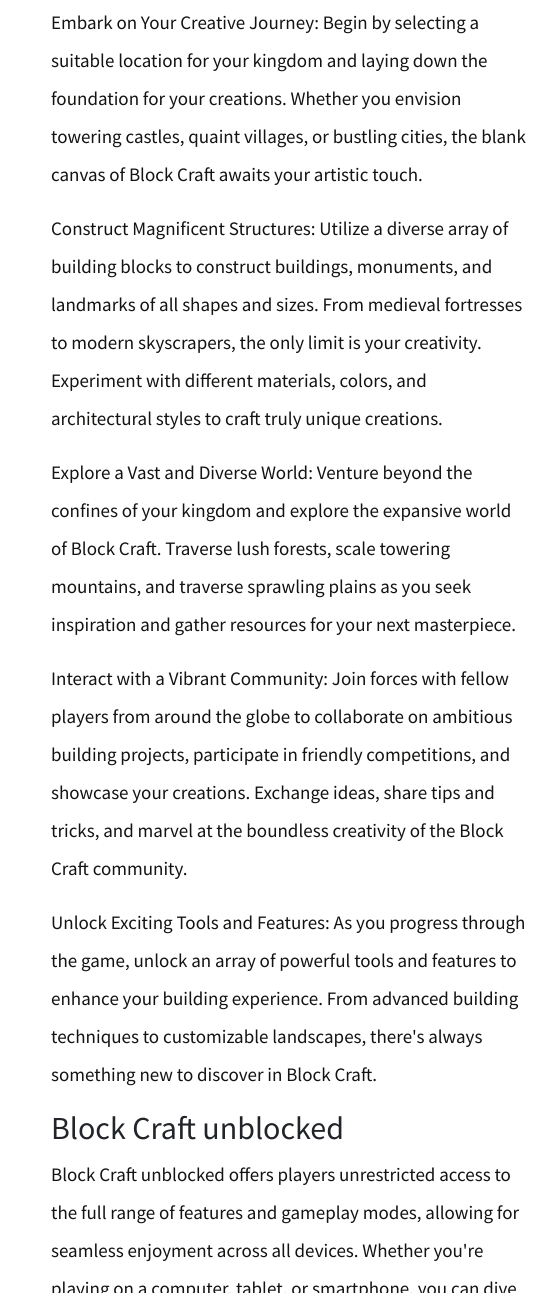
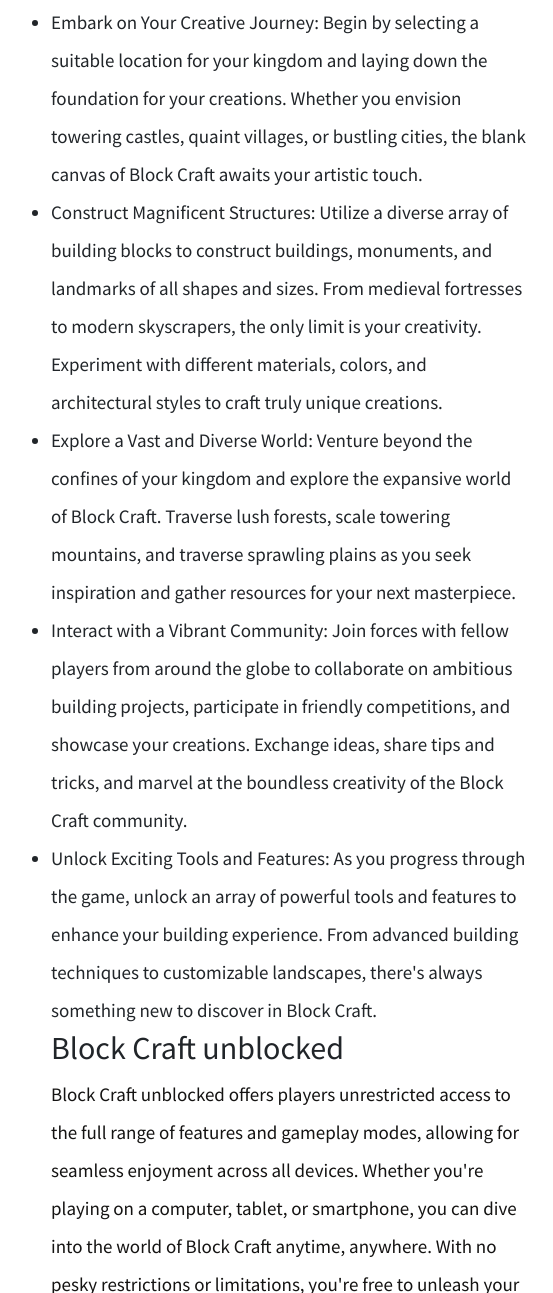
Before and after one commit to infinitecraftgame/block-craft, a plain HTML site: page index.html in a window 1280 px wide. Shown: the part 1392-2685 px from the top of the page, 384-937 px from the left. Drawn offline with nearby package versions, Linux system fonts and the light colour scheme; a script that the page names is missing.

Commit message:
Update index.html

```diff
--- a/index.html
+++ b/index.html
@@ -735,13 +735,15 @@ a:hover figcaption { color: #056767; }
                     <div class="tm-post-full">
                         <div class="mb-4">
                             <h1 class="pt-2 tm-color-primary tm-post-title">Block Craft</h1>
-														<p>Block Craft is a captivating online game that transports players into a world of endless creativity and exploration. In this enchanting building simulation game, players are tasked with creating and customizing their very own kingdom, limited only by the bounds of their imagination. With a plethora of tools and items at their disposal, players can construct elaborate structures, design intricate landscapes, and bring their wildest architectural dreams to life.</p>
+				<p>Block Craft is a captivating online game that transports players into a world of endless creativity and exploration. In this enchanting building simulation game, players are tasked with creating and customizing their very own kingdom, limited only by the bounds of their imagination. With a plethora of tools and items at their disposal, players can construct elaborate structures, design intricate landscapes, and bring their wildest architectural dreams to life.</p>
 <h2>How to Play Block Craft</h2>
-<p>Embark on Your Creative Journey: Begin by selecting a suitable location for your kingdom and laying down the foundation for your creations. Whether you envision towering castles, quaint villages, or bustling cities, the blank canvas of Block Craft awaits your artistic touch.</p>
-<p>Construct Magnificent Structures: Utilize a diverse array of building blocks to construct buildings, monuments, and landmarks of all shapes and sizes. From medieval fortresses to modern skyscrapers, the only limit is your creativity. Experiment with different materials, colors, and architectural styles to craft truly unique creations.</p>
-<p>Explore a Vast and Diverse World: Venture beyond the confines of your kingdom and explore the expansive world of Block Craft. Traverse lush forests, scale towering mountains, and traverse sprawling plains as you seek inspiration and gather resources for your next masterpiece.</p>
-<p>Interact with a Vibrant Community: Join forces with fellow players from around the globe to collaborate on ambitious building projects, participate in friendly competitions, and showcase your creations. Exchange ideas, share tips and tricks, and marvel at the boundless creativity of the Block Craft community.</p>
-<p>Unlock Exciting Tools and Features: As you progress through the game, unlock an array of powerful tools and features to enhance your building experience. From advanced building techniques to customizable landscapes, there's always something new to discover in Block Craft.</p>
+<ul>
+<li>Embark on Your Creative Journey: Begin by selecting a suitable location for your kingdom and laying down the foundation for your creations. Whether you envision towering castles, quaint villages, or bustling cities, the blank canvas of Block Craft awaits your artistic touch.</li>
+<li>Construct Magnificent Structures: Utilize a diverse array of building blocks to construct buildings, monuments, and landmarks of all shapes and sizes. From medieval fortresses to modern skyscrapers, the only limit is your creativity. Experiment with different materials, colors, and architectural styles to craft truly unique creations.</li>
+<li>Explore a Vast and Diverse World: Venture beyond the confines of your kingdom and explore the expansive world of Block Craft. Traverse lush forests, scale towering mountains, and traverse sprawling plains as you seek inspiration and gather resources for your next masterpiece.</li>
+<li>Interact with a Vibrant Community: Join forces with fellow players from around the globe to collaborate on ambitious building projects, participate in friendly competitions, and showcase your creations. Exchange ideas, share tips and tricks, and marvel at the boundless creativity of the Block Craft community.</li>
+<li>Unlock Exciting Tools and Features: As you progress through the game, unlock an array of powerful tools and features to enhance your building experience. From advanced building techniques to customizable landscapes, there's always something new to discover in Block Craft.</li>
+</ul>
 <h2>Block Craft unblocked</h2>
 <p>Block Craft unblocked offers players unrestricted access to the full range of features and gameplay modes, allowing for seamless enjoyment across all devices. Whether you're playing on a computer, tablet, or smartphone, you can dive into the world of Block Craft anytime, anywhere. With no pesky restrictions or limitations, you're free to unleash your creativity and build to your heart's content.</p>
 <p>In Block Craft unblocked, players can also connect with friends and fellow players regardless of their location or device. Whether you're collaborating on a massive construction project or simply exploring the vast virtual world together, the possibilities are endless. With cross-platform compatibility, you can seamlessly transition between devices without missing a beat, ensuring that your Block Craft experience is always smooth and uninterrupted.</p>
```
